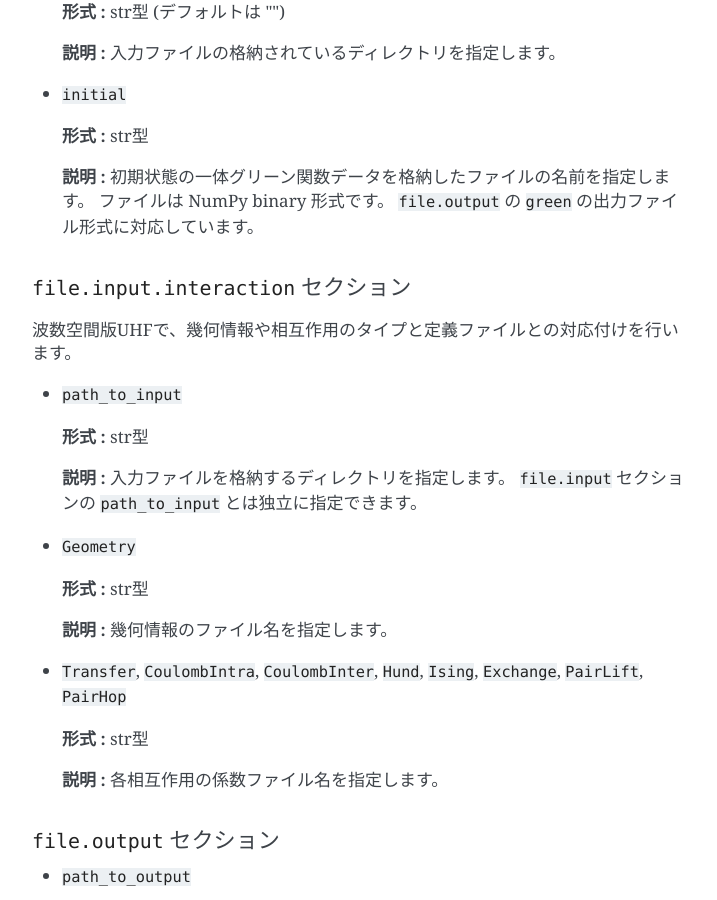
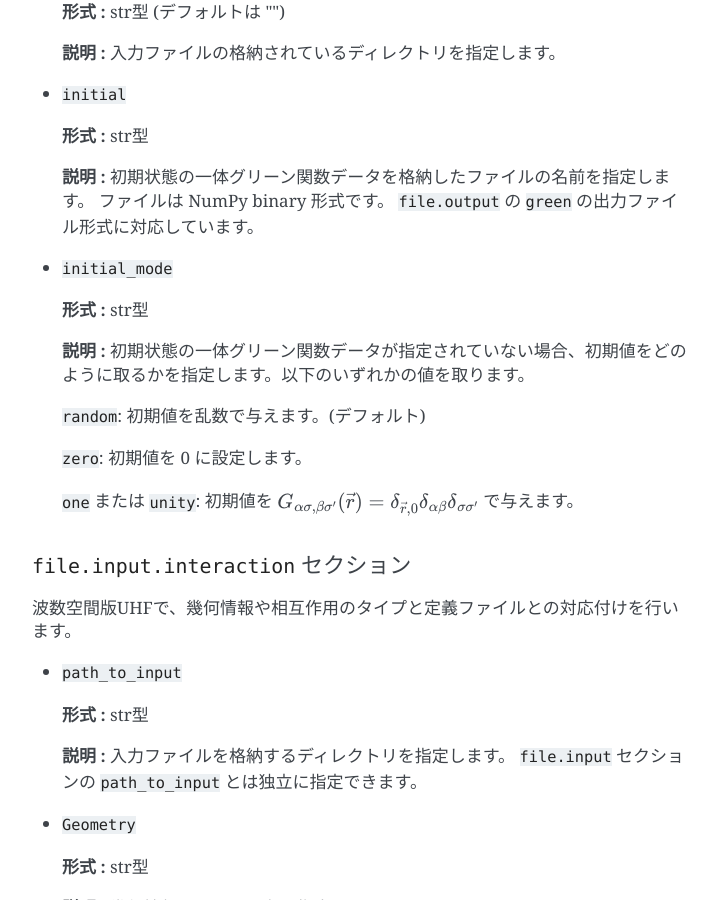
Before and after one commit to issp-center-dev/H-wave, a Sphinx documentation site: the page built from docs/ja/source/uhfk/filespecification/config/index_config.rst, in a window 1280 px wide and 900 px high, scrolled down 4176 px. Shown: the whole window, without its empty margins (388-1105 px from the left). Built offline with Sphinx 7.4.7, drawn with Linux system fonts in a browser that asks for light colours.

Commit message:
manual updated

```diff
--- a/docs/ja/source/uhfk/filespecification/config/index_config.rst
+++ b/docs/ja/source/uhfk/filespecification/config/index_config.rst
@@ -191,6 +191,19 @@ TOML形式
   ファイルは NumPy binary 形式です。
   ``file.output`` の ``green`` の出力ファイル形式に対応しています。
 
+- ``initial_mode``
+
+  **形式 :** str型
+
+  **説明 :** 初期状態の一体グリーン関数データが指定されていない場合、初期値をどのように取るかを指定します。以下のいずれかの値を取ります。
+
+  ``random``: 初期値を乱数で与えます。(デフォルト)
+
+  ``zero``: 初期値を 0 に設定します。
+
+  ``one`` または ``unity``: 初期値を :math:`G_{\alpha\sigma,\beta\sigma^\prime}(\vec{r}) = \delta_{\vec{r},0}\delta_{\alpha\beta}\delta_{\sigma\sigma^\prime}` で与えます。
+
+
 ``file.input.interaction`` セクション
 ~~~~~~~~~~~~~~~~~~~~~~~~~~~~~~~~~~~~~~~~
 
```
Also changed, not shown: docs/en/source/uhfk/filespecification/config/index_config.rst (+14 -0 lines).
